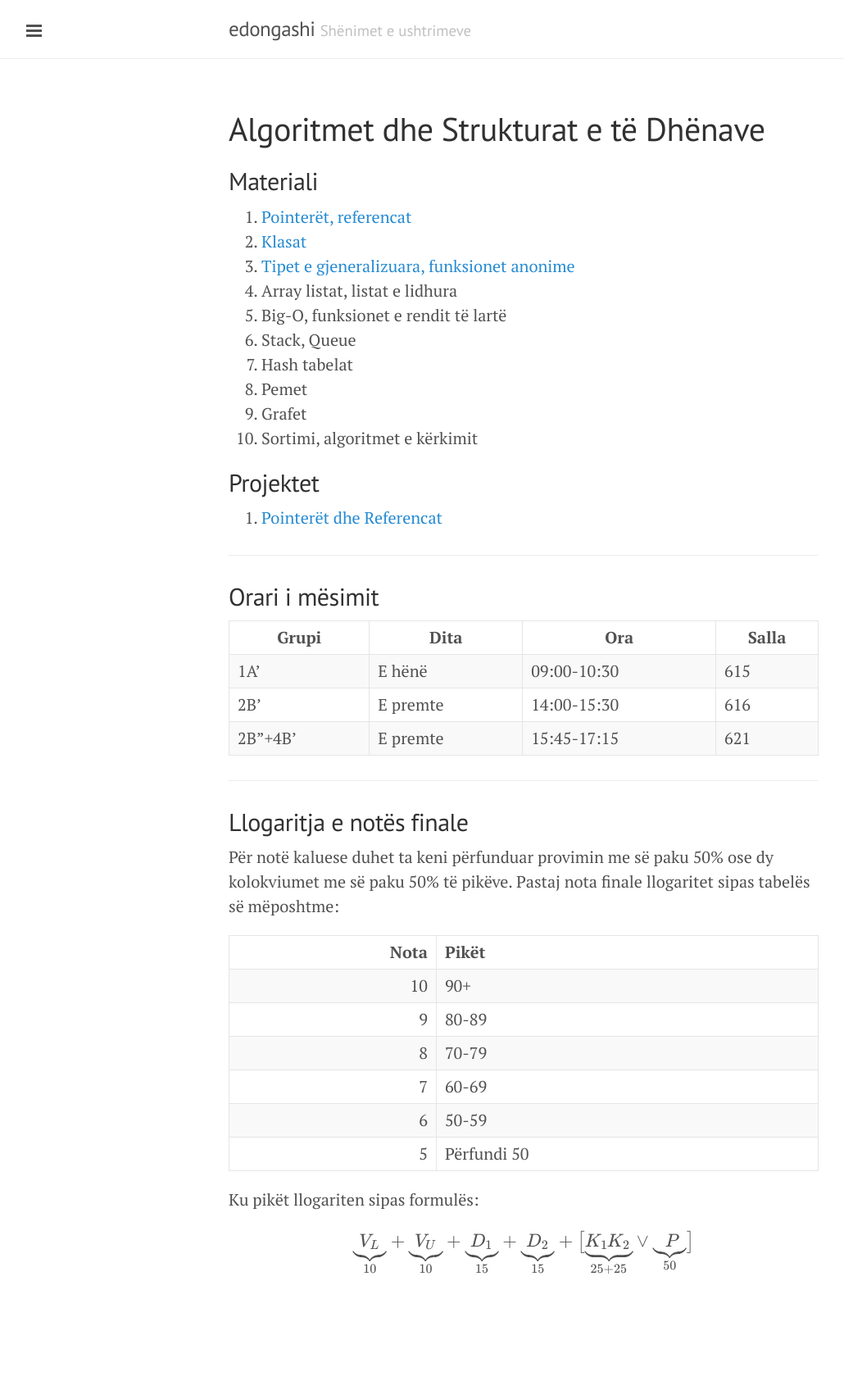
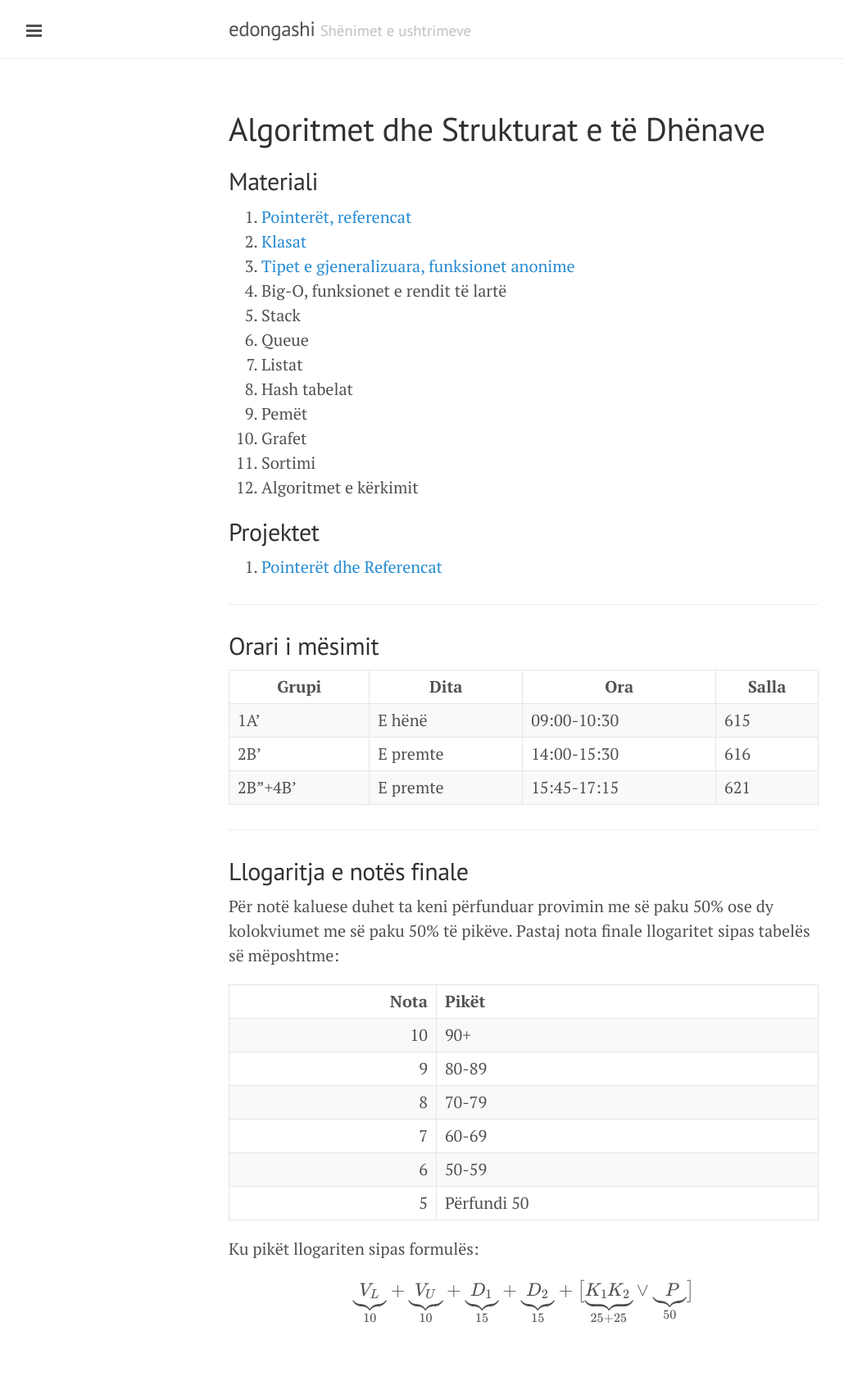
Before and after one commit to edongashi/edongashi.github.io, a Jekyll site: the page built from lendet/algoritmet-dhe-strukturat-e-te-dhenave/index.md, in a window 1280 px wide. Shown: the whole page at 82% size, without its empty margins (1-1031 px from the left). Built offline with Jekyll 4.4.1, drawn with Linux system fonts in a browser that asks for light colours; our own code applies the rules of GitHub Pages for plain Markdown files; formulas are drawn with MathJax 3; before the commit the page ends 1636 px from its top, so only the background shows below that.

Commit message:
Reorganize index

```diff
--- a/lendet/algoritmet-dhe-strukturat-e-te-dhenave/index.md
+++ b/lendet/algoritmet-dhe-strukturat-e-te-dhenave/index.md
@@ -12,13 +12,15 @@ suppresshooks: true
 1. [Pointerët, referencat](/lendet/algoritmet-dhe-strukturat-e-te-dhenave/java1)
 2. [Klasat](/lendet/algoritmet-dhe-strukturat-e-te-dhenave/java2)
 3. [Tipet e gjeneralizuara, funksionet anonime](/lendet/algoritmet-dhe-strukturat-e-te-dhenave/java3)
-4. Array listat, listat e lidhura
-5. Big-O, funksionet e rendit të lartë
-6. Stack, Queue
-7. Hash tabelat
-8. Pemet
-9. Grafet
-10. Sortimi, algoritmet e kërkimit
+4. Big-O, funksionet e rendit të lartë
+5. Stack
+6. Queue
+7. Listat
+8. Hash tabelat
+9. Pemët
+10. Grafet
+11. Sortimi
+12. Algoritmet e kërkimit
 
 ## Projektet
 
```
Also changed, not shown: lendet/algoritmet-dhe-strukturat-e-te-dhenave/java6.md (renamed from lendet/algoritmet-dhe-strukturat-e-te-dhenave/java4.md).
